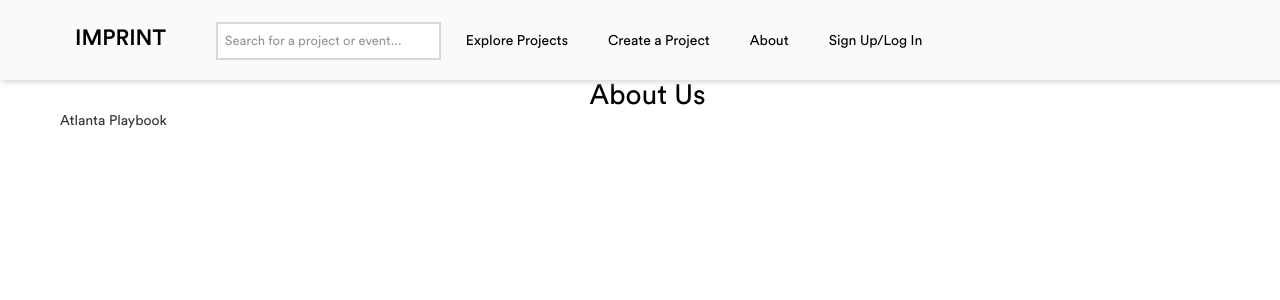
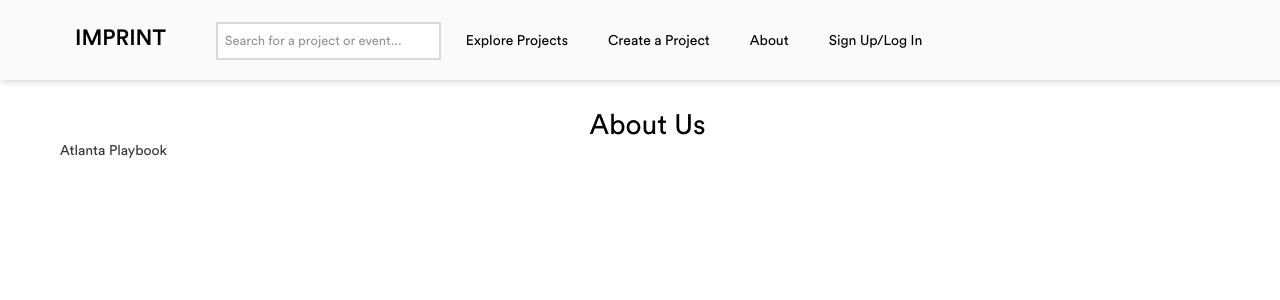
Before and after one commit to lindazhanghf/IMPRINT, an Angular app: page /about in a window 1280 px wide. Shown: the top 300 px of the page. Built offline with nearby package versions, Linux system fonts and the light colour scheme.

Commit message:
About Us page margin

```diff
--- a/src/app/about/about.component.html
+++ b/src/app/about/about.component.html
@@ -1,6 +1,6 @@
 <div class="container">
   <div class="row">
-    <div>
+    <div class="aboutContainer">
       <h2>About Us</h2>
       <p>Atlanta Playbook</p>
     </div>
--- a/src/styles.css
+++ b/src/styles.css
@@ -261,3 +261,7 @@ div.tagButtons button:hover {
 .col-1-4 {
     padding: 30px;
 }
+
+div.aboutContainer h2 {
+margin-top: 30px
+}
```
